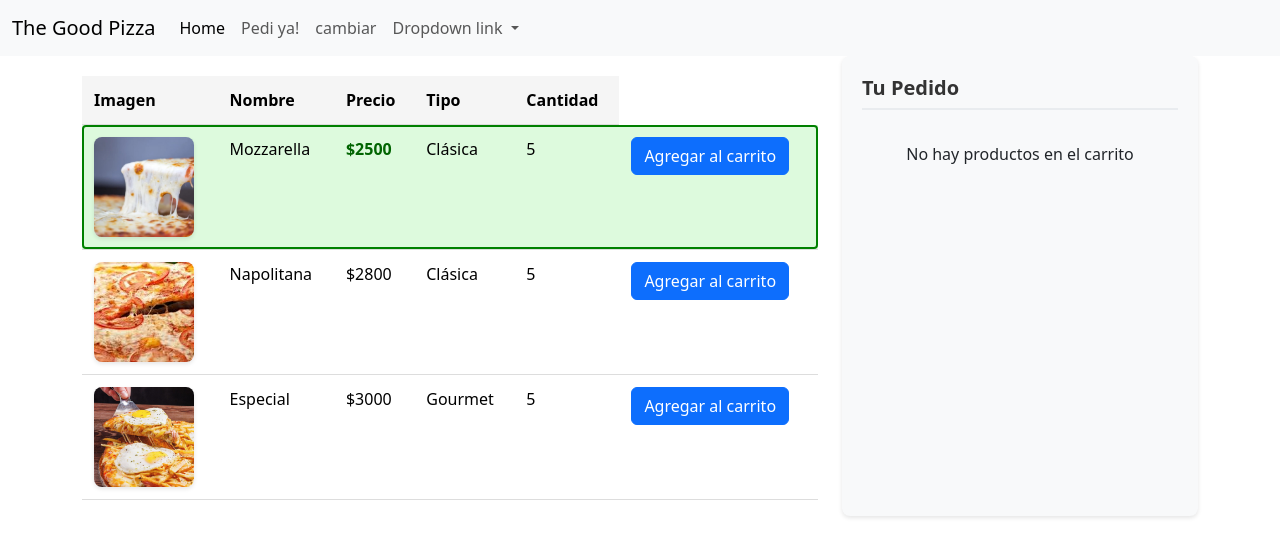
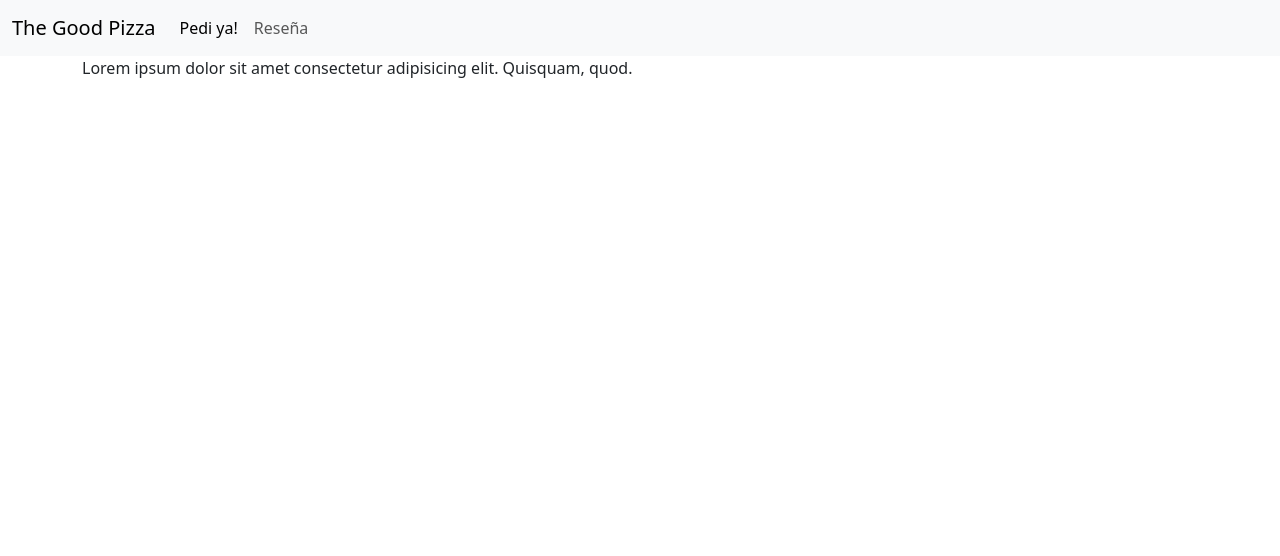
Before and after one commit to JulioTudai/proyectoAngular, an Angular app: page /abaut in a window 1280 px wide. Before the commit this address led to /. Shown: the top 556 px of the page. Built offline with nearby package versions, Linux system fonts and the light colour scheme.

Commit message:
se agrego el ruteo y componente pedidos que tiene carrito y pizza-list

```diff
--- /dev/null
+++ b/src/app/abaut/abaut.component.html
@@ -0,0 +1 @@
+<p>Lorem ipsum dolor sit amet consectetur adipisicing elit. Quisquam, quod.</p>
--- a/src/app/app-routing.module.ts
+++ b/src/app/app-routing.module.ts
@@ -1,7 +1,22 @@
 import { NgModule } from '@angular/core';
 import { RouterModule, Routes } from '@angular/router';
-
-const routes: Routes = [];
+import { AppComponent } from './app.component';
+import { AbautComponent } from './abaut/abaut.component';
+import { PedidosComponent } from './pedidos/pedidos.component';
+const routes: Routes = [
+  {
+    path: 'pedidos',
+    component: PedidosComponent
+  },
+  {
+    path: 'abaut',
+    component: AbautComponent
+  },
+  {
+    path: '',
+    component: AppComponent
+  }
+];
 
 @NgModule({
   imports: [RouterModule.forRoot(routes)],
--- a/src/app/app.component.html
+++ b/src/app/app.component.html
@@ -1,29 +1,16 @@
 <nav class="navbar navbar-expand-lg bg-body-tertiary">
     <div class="container-fluid">
-      <a class="navbar-brand" href="#">{{title}}</a>
+      <a class="navbar-brand" [routerLink]="['/']">{{title}}</a>
       <button class="navbar-toggler" type="button" data-bs-toggle="collapse" data-bs-target="#navbarNavDropdown" aria-controls="navbarNavDropdown" aria-expanded="false" aria-label="Toggle navigation">
         <span class="navbar-toggler-icon"></span>
       </button>
       <div class="collapse navbar-collapse" id="navbarNavDropdown">
         <ul class="navbar-nav">
           <li class="nav-item">
-            <a class="nav-link active" aria-current="page" href="#">Home</a>
+            <a class="nav-link active" aria-current="page" [routerLink]="['/pedidos']">Pedi ya!</a>
           </li>
           <li class="nav-item">
-            <a class="nav-link" href="#">Pedi ya!</a>
-          </li>
-          <li class="nav-item">
-            <a class="nav-link" href="#">cambiar</a>
-          </li>
-          <li class="nav-item dropdown">
-            <a class="nav-link dropdown-toggle" href="#" role="button" data-bs-toggle="dropdown" aria-expanded="false">
-              Dropdown link
-            </a>
-            <ul class="dropdown-menu">
-              <li><a class="dropdown-item" href="#">Action</a></li>
-              <li><a class="dropdown-item" href="#">Another action</a></li>
-              <li><a class="dropdown-item" href="#">Something else here</a></li>
-            </ul>
+            <a class="nav-link"[routerLink]="['/abaut']">Reseña</a>
           </li>
         </ul>
       </div>
@@ -31,14 +18,7 @@
   </nav>
 <div>
 <div class="container">
-    <div class="row">
-        <div class="col-8">
-            <app-pizza-list (agregarAlCarrito)="onAgregarAlCarrito($event)"></app-pizza-list>
-        </div>
-        <div class="col-4">
-          <app-carrito [carritoItms]="carritoItems"></app-carrito>
-        </div>
-    </div>
+  <router-outlet></router-outlet>
 </div>
 </div>
 <footer>
--- a/src/app/app.module.ts
+++ b/src/app/app.module.ts
@@ -6,12 +6,16 @@ import { AppRoutingModule } from './app-routing.module';
 import { AppComponent } from './app.component';
 import { PizzaListComponent } from './pizza-list/pizza-list.component';
 import { CarritoComponent } from './carrito/carrito.component';
+import { PedidosComponent } from './pedidos/pedidos.component';
+import { AbautComponent } from './abaut/abaut.component';
 
 @NgModule({
   declarations: [
     AppComponent,
     PizzaListComponent,
-    CarritoComponent
+    CarritoComponent,
+    PedidosComponent,
+    AbautComponent
   ],
   imports: [
     BrowserModule,
--- a/src/app/carrito/carrito.component.ts
+++ b/src/app/carrito/carrito.component.ts
@@ -38,6 +38,7 @@ export class CarritoComponent {
       item.cantidad--;
     }
   }
+  //les juro que en estas validaciones no me ayudo chat.... dijo nadie nunca.
   // Valida que solo se ingresen números y teclas de control
   soloNumeros(event: KeyboardEvent): boolean {
     // Permitir teclas de control (backspace, tab, enter, flechas, etc.)
--- /dev/null
+++ b/src/app/pedidos/pedidos.component.html
@@ -0,0 +1,11 @@
+<div class="row">
+    <div class="col-8">
+        <app-pizza-list
+            (agregarAlCarrito)="onAgregarAlCarrito($event)"
+            [pizzasEnCarrito]="pizzasEnCarrito">
+        </app-pizza-list>
+    </div>
+    <div class="col-4">
+      <app-carrito [carritoItms]="carritoItems"></app-carrito>
+    </div>
+</div>
--- /dev/null
+++ b/src/app/pedidos/pedidos.component.ts
@@ -0,0 +1,31 @@
+import { Component } from '@angular/core';
+import { CarritoItem } from '../carrito/Carrito';
+import { Pizza } from '../pizza-list/Pizza';
+
+@Component({
+  selector: 'app-pedidos',
+  standalone: false,
+  templateUrl: './pedidos.component.html',
+  styleUrl: './pedidos.component.scss'
+})
+export class PedidosComponent {
+  carritoItems: CarritoItem[] = [];
+
+  // Obtener los IDs de las pizzas que ya están en el carrito
+  get pizzasEnCarrito(): number[] {
+    return this.carritoItems.map(item => item.pizza.id);
+  }
+
+  onAgregarAlCarrito(pizza: Pizza) {
+    // Verificar si la pizza ya está en el carrito
+    const itemExistente = this.carritoItems.find(item => item.pizza.id === pizza.id);
+
+    if (!itemExistente) {
+      // Solo agregar si no existe en el carrito
+      this.carritoItems.push({
+        pizza: { ...pizza },
+        cantidad: 1
+      });
+    }
+  }
+}
--- a/src/app/pizza-list/pizza-list.component.html
+++ b/src/app/pizza-list/pizza-list.component.html
@@ -20,7 +20,12 @@
                 <td>{{pizza.tipo}}</td>
                 <td>{{pizza.cantidad}}</td>
                 <td>
-                <button class="btn btn-primary" (click)="onAgregarAlCarrito(pizza)">Agregar al carrito</button>
+                <button
+                    class="btn btn-primary"
+                    (click)="onAgregarAlCarrito(pizza)"
+                    [disabled]="estaEnCarrito(pizza.id)">
+                    {{ estaEnCarrito(pizza.id) ? 'En el carrito' : 'Agregar al carrito' }}
+                </button>
                 </td>
             </tr>
         }@empty {
--- a/src/app/pizza-list/pizza-list.component.ts
+++ b/src/app/pizza-list/pizza-list.component.ts
@@ -1,4 +1,4 @@
-import { Component, Output, EventEmitter } from '@angular/core';
+import { Component, Input, Output, EventEmitter } from '@angular/core';
 import { Pizza } from './Pizza';
 import { CarritoItem } from '../carrito/Carrito';
 
@@ -9,7 +9,13 @@ import { CarritoItem } from '../carrito/Carrito';
   styleUrl: './pizza-list.component.scss'
 })
 export class PizzaListComponent {
-  @Output() agregarAlCarrito = new EventEmitter<CarritoItem>();
+  @Input() pizzasEnCarrito: number[] = [];
+  @Output() agregarAlCarrito = new EventEmitter<Pizza>();
+
+  // Verificar si una pizza ya está en el carrito
+  estaEnCarrito(pizzaId: number): boolean {
+    return this.pizzasEnCarrito.includes(pizzaId);
+  }
   pizzas: Pizza[] = [
     {
       id: 1,
@@ -41,10 +47,8 @@ export class PizzaListComponent {
   ]
 
   onAgregarAlCarrito(pizza: Pizza) {
-    const item: CarritoItem = {
-      pizza: { ...pizza },
-      cantidad: 1
-    };
-    this.agregarAlCarrito.emit(item);
+    if (!this.estaEnCarrito(pizza.id)) {
+      this.agregarAlCarrito.emit(pizza);
+    }
   }
 }
```
Also changed, not shown: src/app/abaut/abaut.component.ts (added, +11 -0 lines), src/app/abaut/abaut.component.scss (added), src/app/pedidos/pedidos.component.scss (added), 2 other files (tests, documents, lock files or other folders).
